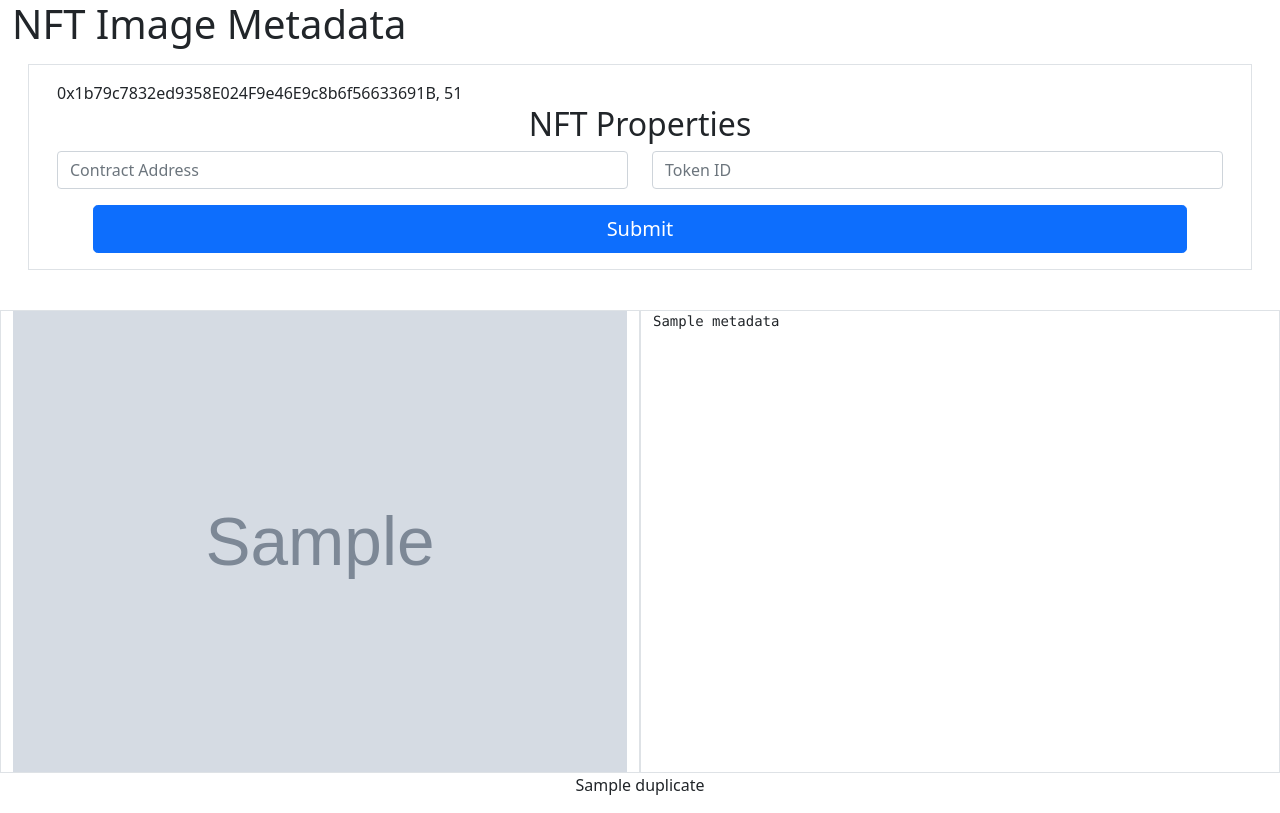
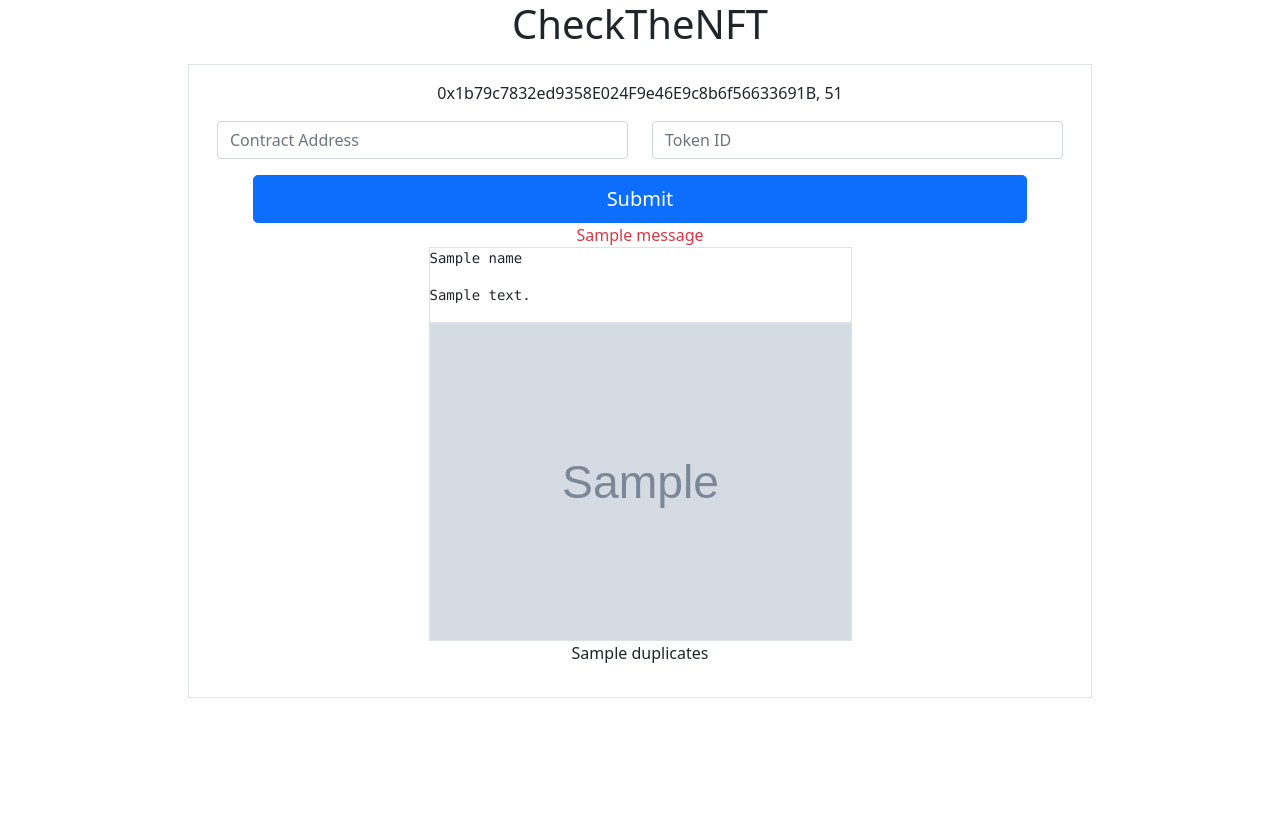
Before and after one commit to andrebhu/CheckTheNFT, a Flask app: template src/templates/index.html in a window 1280 px wide. After the commit the page ends 698 px from the top, so only its background shows below. Run offline with Flask 2, Linux system fonts and the light colour scheme; the template is opened without the code that fills it: most values are stand-ins (such as "Sample title", 1, 10 or a date in 2020); grey boxes marked "Sample" are stand-in pictures; one stand-in notice (Sample message) is shown; some libraries are stand-ins or nearby versions.

Commit message:
Cleanup, UI improvements

```diff
--- a/src/app.py
+++ b/src/app.py
@@ -1,75 +1,97 @@
 #!/usr/bin/env python
 
 from base64 import b64encode
-from flask import Flask, render_template, request
-# from flask_bootstrap import Bootstrap
+from flask import Flask, render_template, request, flash
 import requests
 import json
 
-
 from check_image_exists_online import duplicates
-
-# from getImageUrl import getImageUrl
-from getJSON import getJSON
 
 app = Flask(__name__)
 
+app.config['SECRET_KEY'] = b'\xa7\xd8\x89JB\xa9sj\x05\x03S\x1a\x83\xb3\x15\xee\x92\x9f&\xe0l\xdc\xc3\xd3'
 # app.config["BOOTSTRAP_SERVE_LOCAL"] = True
 # bootstrap = Bootstrap(app)
+
+def getOpenseaMetadata(contract_address:str, token_id:int):
+    '''
+    Retrieves Opensea metadata about the NFT
+    '''
+    token_id = str(hex(token_id))
+    r = requests.get(f"https://api.opensea.io/api/v1/metadata/{contract_address}/{token_id}?format=json")
+    return json.loads(r.text)
+
+def verifyContract(contract_address) -> str:
+    '''
+    Checks if contract was verified by Etherscan
+    '''
+    url = "https://api.etherscan.io/api"
+
+    data = {
+        "module": "contract",
+        "action": "getabi",
+        "address": contract_address,
+        "apikey": "GTU9P9K5741Y761585SRRY38NP8I1YMC8M"
+    }
+
+    r = requests.get(url, data=data)
+
+    if r.json()['status'] == '1':
+        return 'verified'
+    elif r.json()['status'] == '0':
+        return 'unverified'
+
+
+def findDuplicates(image_url):
+    '''
+    Future, maybe return all found links on opensea as well?
+    '''
+    dups_found = duplicates(image_url)
+    if dups_found == 0:
+        return f"No Duplicates Found. Image has {dups_found} duplicates online."
+    else:
+        return f"Duplicates Found! Image has {dups_found} duplicates online."
+
 
 @app.route("/", methods=["GET", "POST"])
 def index():
     if request.method == "POST":
-
-        # Retrieve NFT information from page, rename `file` later
-        token_id = 0
-        contract_address="None"
+        # token_id = 0
+        # contract_address="None"
         try:
             token_id = int(request.form["tokenId"])
             contract_address = request.form["contractAddress"]
 
         except Exception as e:
-            print(e)
-            output = f"[ERROR] Not Found\
-            \nContract Address: {contract_address}\
-            \nToken Id: {token_id}"
-            return render_template("index.html", metadata=metadata)
+            flash('Invalid contract address or token ID', 'danger')
+            return render_template('index.html')
 
-        # Information to send back to page
-        metadata = "Picture Found." # output can be a string
-        duplicate = "" # duplicate can be a string
-        image_url = ""
 
-        if token_id:
+        if token_id and contract_address:
+            image_url = ""
+            duplicationsInfo = ""
+            NFTMetadata = ""
+
             try:
-                # TODO: Check max file size of NFT? Could it crash the server?
+                NFTMetadata = getOpenseaMetadata(contract_address, token_id)
 
-                image_metadata = getJSON(contract_address, token_id) # Currently executes two requests to the network, make it one later
-                image_url = image_metadata['image']
+                name = NFTMetadata['name']
+                image_url = NFTMetadata['image']
+                description = NFTMetadata['description']
 
-                # NFT Metadata
-                metadata = json.dumps(image_metadata, indent=4, sort_keys=True)
-                print(metadata)
+                json_data = json.dumps(NFTMetadata, indent=4, sort_keys=True)
 
-            # If anything goes wrong
+                # duplicates = findDuplicates(image_url) # Maybe make async in the future
+
+                return render_template('index.html', **locals())
+
             except Exception as e:
                 print(e)
-                metadata = "[Error] Invalid NFT"
+                flash(f'Invalid NFT\nContract Address: {contract_address}\nToken ID: {token_id}', 'danger')
         else:
-            return render_template("index.html")
+            flash('Missing contract address or token ID', 'danger')
 
-
-        # Image duplicate search
-        dups_found = duplicates(image_url)
-        if dups_found == 0:
-            duplicate = f"No Duplicates Found. Image has {dups_found} duplicates online."
-        else:
-            duplicate = f"Duplicates Found! Image has {dups_found} duplicates online."
-
-        return render_template("index.html", metadata=metadata, image=image_url, duplicate=duplicate)
-
-    elif request.method == "GET":
-        return render_template("index.html")
+    return render_template('index.html')
 
 
 if __name__ == "__main__":
--- a/src/check_image_exists_online.py
+++ b/src/check_image_exists_online.py
@@ -33,7 +33,7 @@ def duplicates(image_url):
     dupCount = 0
 
     for result in image_results:
-        print(result['link'])
+        # print(result['link'])
         if 'opensea.io' in result['link']:
             dupCount += 1
 
--- a/src/templates/index.html
+++ b/src/templates/index.html
@@ -1,4 +1,5 @@
 <!DOCTYPE html>
+
 <html lang="en">
 	<head>
 		<!-- Required meta tags -->
@@ -7,18 +8,18 @@
 
 		<!-- Bootstrap CSS -->
 		<link href="https://cdn.jsdelivr.net/npm/bootstrap@5.1.3/dist/css/bootstrap.min.css" rel="stylesheet" integrity="sha384-1BmE4kWBq78iYhFldvKuhfTAU6auU8tT94WrHftjDbrCEXSU1oBoqyl2QvZ6jIW3" crossorigin="anonymous">
-		<title>Image Metadata Viewer</title>
+		<title>CheckTheNFT</title>
 
 	</head>
+
 	<body>
-		<div class="container-fluid">
-			<h1>NFT Image Metadata </h1>
+		<div class="container-fluid w-75">
+			<h1 class="text-center">CheckTheNFT</h1>
 
 			<div class="row border m-3 p-3">
 				<div class="col-md-12">
-					<h>0x1b79c7832ed9358E024F9e46E9c8b6f56633691B, 51</h>
+					<p class="text-center">0x1b79c7832ed9358E024F9e46E9c8b6f56633691B, 51</p>
 					<form action="/" method="post" enctype="multipart/form-data">
-						<h2 class="text-center">NFT Properties</h2>
 						<div class="row">
 							<div class="col-md-6">
 								<input class="form-control" type="text" name="contractAddress" placeholder='Contract Address'/>
@@ -31,32 +32,36 @@
 							<input class="btn btn-primary btn-lg " type="submit" value="Submit">
 						</div>
 					</form>
+
+					{% with messages = get_flashed_messages(with_categories=true) %}
+						{% if messages %}
+							{% for category, message in messages %}
+							<div class="text-danger text-center"> {{message}}</div>
+							{% endfor %}
+						{% endif %}
+					{% endwith %}
+
+					{% if name %}
+						<div class="col-md-6 border mx-auto">
+							<style> pre { white-space: pre-wrap; word-wrap: break-word; } </style>
+							<pre>{{name | safe}}</pre>
+							<pre>{{description | safe}}</pre>
+							<!-- <pre>{{metadata | safe}}</pre> -->
+						</div>
+						<div class="col-md-6 border mx-auto">
+							<img class="w-100 img-fluid" src="{{ image_url | safe }}" onerror="this.style.visibility = 'hidden'">
+						</div>
+					{% endif %}
+
+					{% if duplicates %}
+						<div class="row">
+							<p class="text-center">{{duplicates | safe}}</p>
+						</div>
+					{% endif %}
 				</div>
 			</div>
-
-			<br>
-
-			{% if metadata %}
-			<div class="row">
-				<div class="col-md-6 border">
-					<img class="w-100" src="{{ image | safe }}" id="img" onerror="this.style.visibility = 'hidden'">
-				</div>
-				<div class="col-md-6 border">
-					<style> pre { white-space: pre-wrap; word-wrap: break-word; } </style>
-					<pre>{{metadata | safe}}</pre>
-				</div>
-			</div>
-
-			{% endif %}
-
-			{% if duplicate %}
-			<div class="row">
-				<p class="text-center">{{duplicate | safe}}</p>
-			</div>
-			{% endif %}
 		</div>
 
 		<script src="https://cdn.jsdelivr.net/npm/bootstrap@5.1.3/dist/js/bootstrap.bundle.min.js" integrity="sha384-ka7Sk0Gln4gmtz2MlQnikT1wXgYsOg+OMhuP+IlRH9sENBO0LRn5q+8nbTov4+1p" crossorigin="anonymous"></script>
-
 	</body>
 </html>
```
Also changed, not shown: src/getJSON.py (deleted, +0 -10 lines), src/old.py (+29 -0 lines), src/test.py (added, +28 -0 lines).
